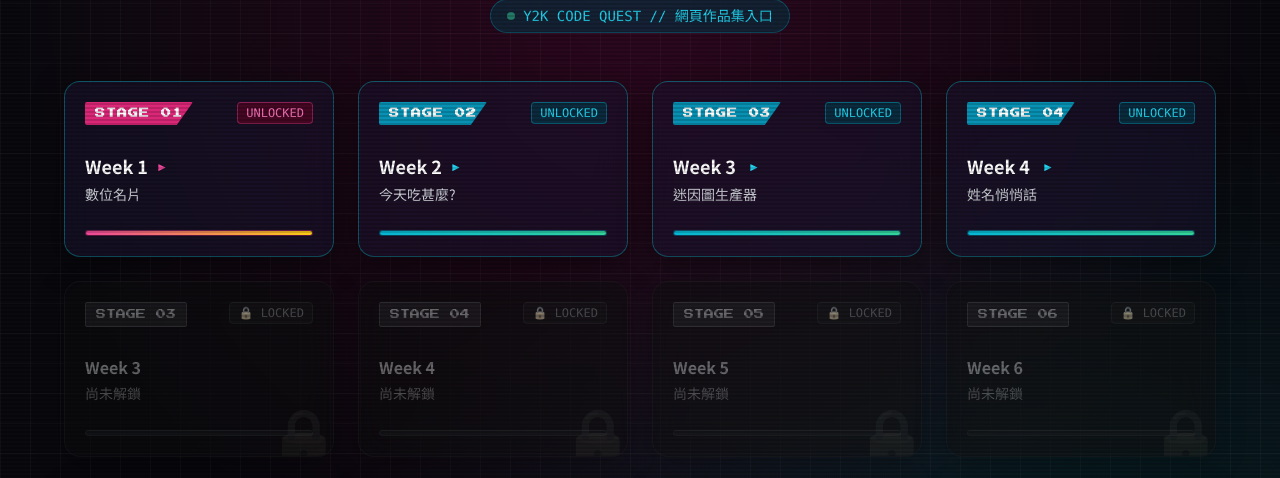
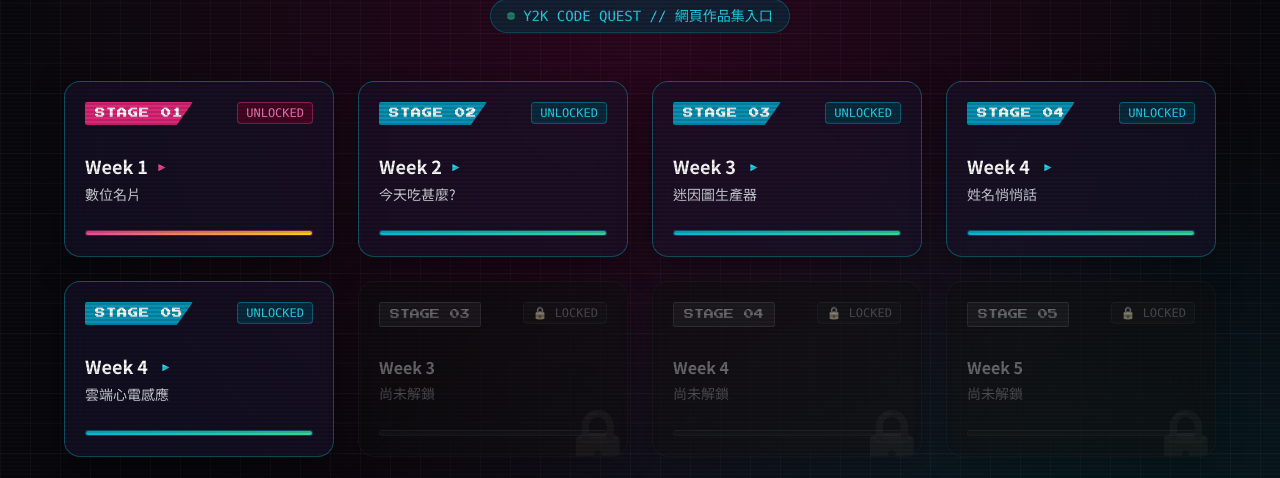
Before and after one commit to s26122142-netizen/456, a plain HTML site: page index.html in a window 1280 px wide. Shown: the part 267-745 px from the top of the page. Drawn offline with nearby package versions, Linux system fonts and the light colour scheme.

Commit message:
Add unlocked button for Week 5 in index.html

```diff
--- a/index.html
+++ b/index.html
@@ -269,6 +269,27 @@
                         <div class="bg-gradient-to-r from-cyan-500 to-emerald-400 h-full w-full"></div>
                     </div>
                 </a>
+                <!-- 按鈕 5：已解鎖 (Week 5) -->
+                <a href="w5/index.html" class="unlocked-card glass-card rounded-2xl p-5 flex flex-col justify-between h-44 group">
+                    <div class="flex justify-between items-start">
+                        <span class="cyber-tag bg-cyan-600 text-white text-[10px] pixel-font px-2.5 py-1 rounded-sm uppercase tracking-widest font-bold">
+                            STAGE 05
+                        </span>
+                        <span class="text-xs font-mono text-cyan-400 bg-cyan-950/80 px-2 py-0.5 rounded border border-cyan-500/40">
+                            UNLOCKED
+                        </span>
+                    </div>
+                    <div>
+                        <h2 class="text-lg font-bold text-white group-hover:text-cyan-300 transition-colors flex items-center gap-3">
+                            <span>Week 4</span>
+                            <span class="text-cyan-400 text-xs">►</span>
+                        </h2>
+                        <p class="text-sm text-gray-300 font-medium mt-1">雲端心電感應</p>
+                    </div>
+                    <div class="w-full bg-cyan-950/40 h-1.5 rounded-full overflow-hidden border border-cyan-500/30">
+                        <div class="bg-gradient-to-r from-cyan-500 to-emerald-400 h-full w-full"></div>
+                    </div>
+                </a>
                 <!-- 按鈕 3 ~ 16：未解鎖狀態 (迴圈生成 14 個) -->
                 <script>
                     // 動態產生剩餘的 14 個未解鎖按鈕
```
